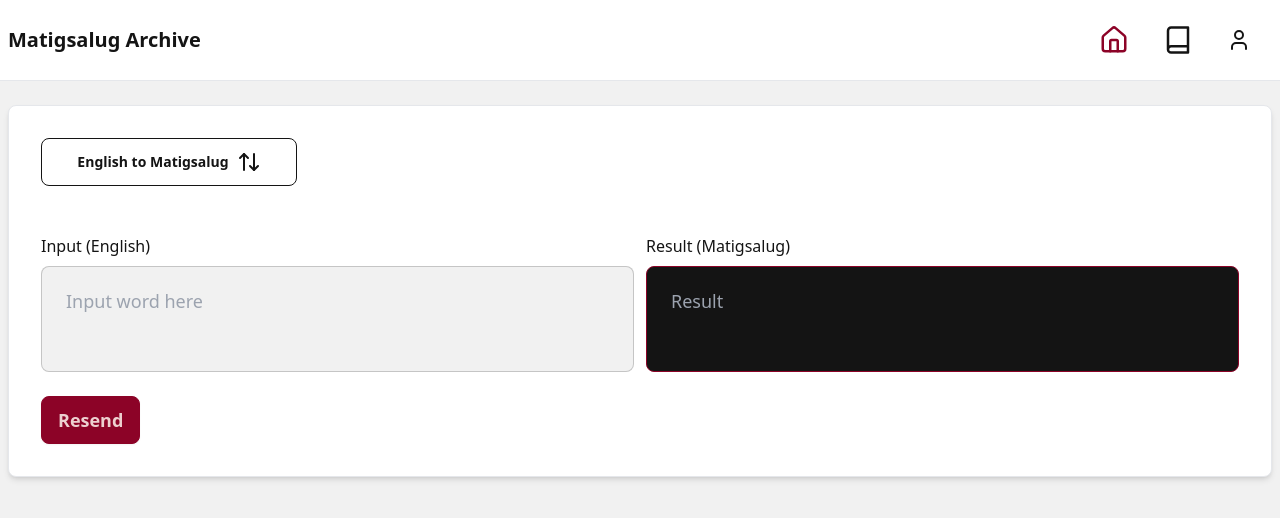
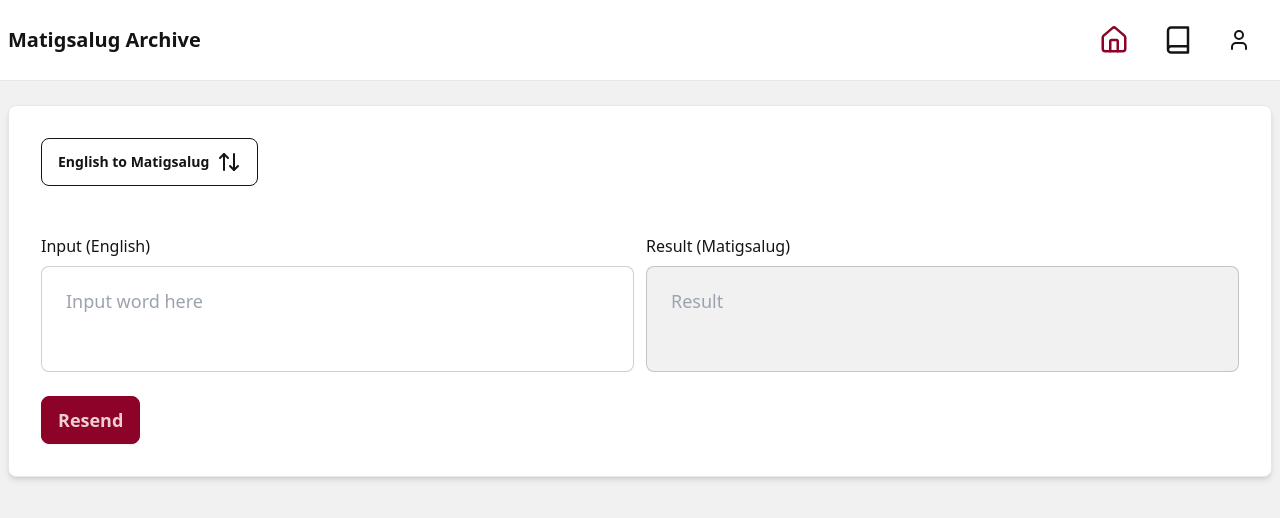
Before and after one commit to roiceee/matigsalug-archive, a React (Vite) app: page / in a window 1280 px wide. Shown: the top 518 px of the page. Built offline with nearby package versions, Linux system fonts and the light colour scheme; no server answers.

Commit message:
Update button and textarea styles in Home.tsx

```diff
--- a/src/pages/Home.tsx
+++ b/src/pages/Home.tsx
@@ -76,7 +76,7 @@ export default function Home() {
       <section className="p-8 border rounded-lg shadow-md bg-white">
         <div className="mb-12">
           <button
-            className="btn btn-outline btn-wide"
+            className="btn btn-outline"
             onClick={toggleTranslateState}
           >
             {_.capitalize(translateState.input)} to{" "}
@@ -92,7 +92,7 @@ export default function Home() {
             <textarea
               id="input"
               placeholder="Input word here"
-              className="textarea textarea-lg textarea-bordered w-full"
+              className="textarea textarea-lg textarea-bordered w-full bg-white"
               style={{ resize: "none" }}
               value={translateValue.input}
               onChange={(e) => setInputValue(e.target.value)}
@@ -106,7 +106,7 @@ export default function Home() {
               readOnly
               id="result"
               placeholder="Result"
-              className="textarea textarea-lg textarea-primary textarea-bordered w-full bg-base-content text-slate-100"
+              className="textarea textarea-lg textarea-bordered w-full text-slate-100"
               style={{ resize: "none" }}
               value={translateValue.output}
             ></textarea>
```
